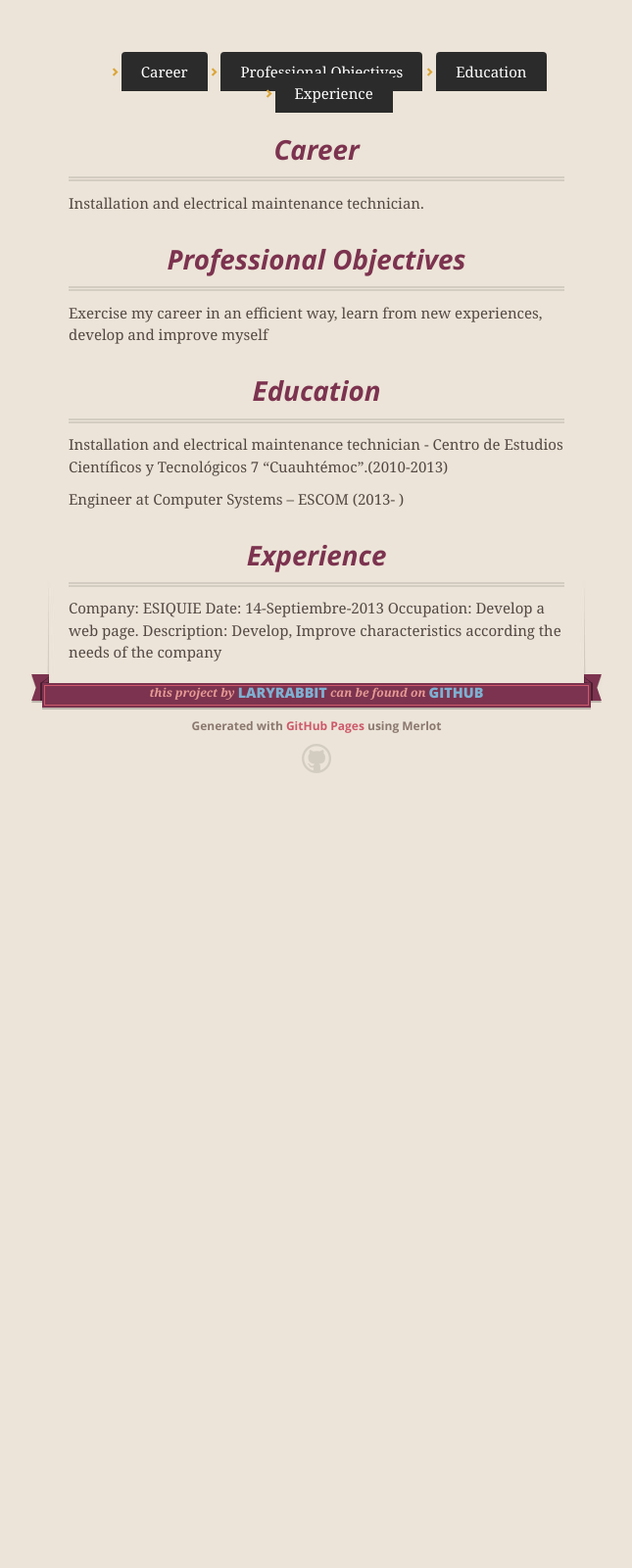
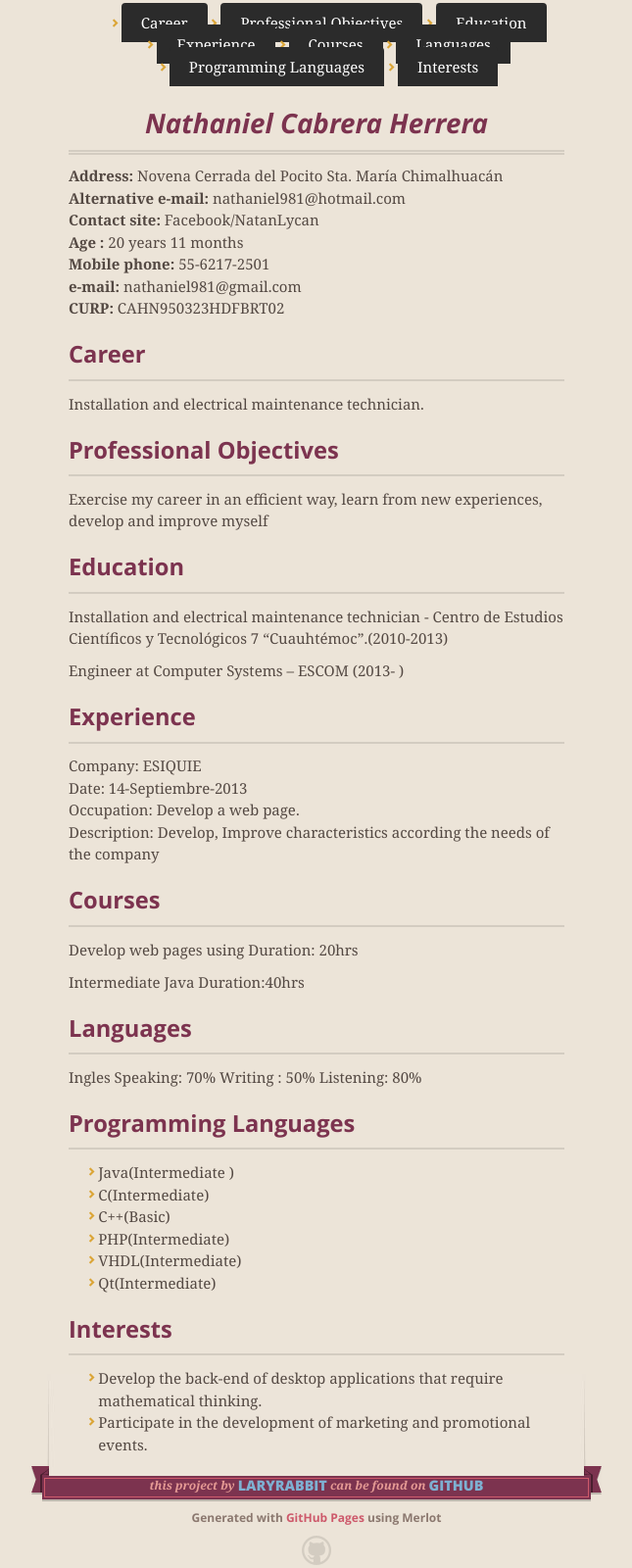
Before and after one commit to LaryRabbit/NatanLycan.github.io, a plain HTML site: page index.html in a window 1280 px wide. Shown: the part 350-1950 px from the top of the page at 98% size, without its empty margins (317-962 px from the left). Before the commit the page ends 1179 px from the top, so only its background shows below. Drawn offline with nearby package versions, Linux system fonts and the light colour scheme.

Commit message:
Update index.html

```diff
--- a/index.html
+++ b/index.html
@@ -22,7 +22,7 @@
     <!-- STYLE FOR MENU -->
     <style>
     ul#menu {
-      margin-top: 200px;
+      margin-top: 150px;
       margin-left: 5px;
     }
     ul#menu li {
@@ -75,7 +75,22 @@
   	    <li><a href="#obj">Professional Objectives</a></li>
   	    <li><a href="#edu">Education</a></li>
   	    <li><a href="#exp">Experience</a></li>
+  	    <li><a href="#cou">Courses</a></li>
+  	    <li><a href="#lan">Languages</a></li>
+  	    <li><a href="#pla">Programming Languages</a></li>
+  	    <li><a href="#int">Interests</a></li>
       </ul>
+
+
+        <h2>Nathaniel Cabrera Herrera</h2>
+        <p><strong>Address:</strong> Novena Cerrada del Pocito Sta. María Chimalhuacán<br/>
+        <strong>Alternative e-mail:</strong> nathaniel981@hotmail.com<br/>
+        <strong>Contact site:</strong> Facebook/NatanLycan<br/>
+        <strong>Age :</strong> 20 years 11 months<br/>
+        <strong>Mobile phone:</strong> 55-6217-2501<br/>
+        <strong>e-mail:</strong> nathaniel981@gmail.com<br/>
+        <strong>CURP:</strong> CAHN950323HDFBRT02</p>
+
 
         <h3>
 <a name="car" class="anchor" aria-hidden="true"><span aria-hidden="true" class="octicon octicon-link"></span></a>Career</h3>
@@ -92,10 +107,38 @@
 
 <h3>
 <a name="exp" class="anchor" aria-hidden="true"><span aria-hidden="true" class="octicon octicon-link"></span></a>Experience</h3>
-<p>Company: ESIQUIE<br\>
-Date: 14-Septiembre-2013<br\>
-Occupation: Develop a web page.<br\>
+<p>Company: ESIQUIE<br/>
+Date: 14-Septiembre-2013<br/>
+Occupation: Develop a web page.<br/>
 Description: Develop, Improve characteristics according the needs of the company</p>
+
+<h3>
+<a name="cou" class="anchor" aria-hidden="true"><span aria-hidden="true" class="octicon octicon-link"></span></a>Courses</h3>
+<p>Develop web pages using Duration: 20hrs</p>
+<p>Intermediate Java Duration:40hrs</p>
+
+<h3>
+<a name="lan" class="anchor" aria-hidden="true"><span aria-hidden="true" class="octicon octicon-link"></span></a>Languages</h3>
+<p>Ingles     Speaking:  70%      Writing :  50%      Listening:  80%</p>
+
+<h3>
+<a name="pla" class="anchor" aria-hidden="true"><span aria-hidden="true" class="octicon octicon-link"></span></a>Programming Languages</h3>
+<ul>
+  <li>Java(Intermediate )</li>
+  <li>C(Intermediate)</li>
+  <li>C++(Basic)</li>
+  <li>PHP(Intermediate)</li>
+  <li>VHDL(Intermediate)</li>
+  <li>Qt(Intermediate)</li>
+</ul>
+
+<h3>
+<a name="int" class="anchor" aria-hidden="true"><span aria-hidden="true" class="octicon octicon-link"></span></a>Interests</h3>
+<ul>
+  <li>Develop the back-end of desktop applications that require mathematical thinking.</li>
+  <li>Participate in the development of marketing and promotional events.</li>
+</ul>
+
 
   </section>
 
```
